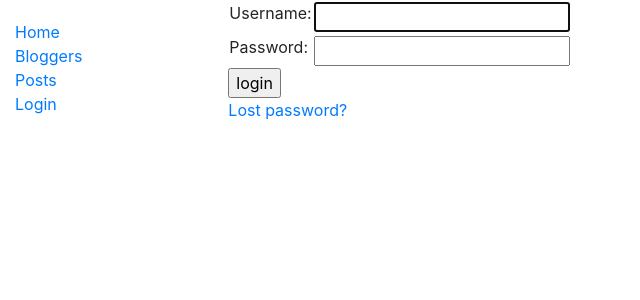
After one commit to momentum-cohort-2019-02/w4-miniblog-AlanaKaimi, a Django app: page /accounts/login/ in a window 1280 px wide. The commit adds this page. Shown: the top 300 px of the page, without its empty margins (0-640 px from the left). Run offline with Django 3.2, Linux system fonts and the light colour scheme; some libraries are stand-ins or nearby versions.

Commit message:
Added registration functions

```diff
--- a/catalog/models.py
+++ b/catalog/models.py
@@ -23,7 +23,7 @@ class Blogger(models.Model):
 
     def __str__(self):
         """String for representing the Model object"""
-        return f'{self.last_name}, {self.first_name}'
+        return f'{self.user_name}'
 
 
 class BlogPost(models.Model):
--- a/catalog/templates/base_generic.html
+++ b/catalog/templates/base_generic.html
@@ -18,10 +18,37 @@
                         <li><a href="{% url 'index' %}">Home</a></li>
                         <li><a href="{% url 'bloggers' %}">Bloggers</a></li>
                         <li><a href="{% url 'blogposts' %}">Posts</a></li>
+                        {% if user.is_authenticated %}
+                            <li>User: {{ user.get_username }}</li>
+                            <li><a href="{% url 'logout' %}?next={{request.path}}">Logout</a></li>
+                        {% else %}
+                            <li><a href="{% url 'login' %}?next={{request.path}}">Login</a></li>
+                        {% endif %}
                     </ul>
                 {% endblock %}
                 </div>
-                <div class="col-sm-10">{% block content %}{% endblock %}</div>
+                <div class="col-sm-10">
+                {% block content %}{% endblock %}
+
+                {% block pagination %}
+                    {% if is_paginated %}
+                    <div class="pagination">
+                        <span class="page-links">
+                        {% if page_obj.has_previous %}
+                            <a href="{{ request.path }}?page={{ page_obj.previous_page_number }}">previous</a>
+                        {% endif %}
+                        <span class="page-current">
+                            Page {{ page_obj.number }} of {{ page_obj.paginator.num_pages }}
+                        </span>
+                        {% if page_obj.has_next %}
+                            <a href="{{ request.path }}?page={{ page_obj.next_page_number }}">next</a>
+                        {% endif %}
+                        </span>
+                    </div>
+                    {% endif %}
+                {% endblock %}
+                </div>
+
             </div>
         </div>
     </body>
--- a/catalog/templates/catalog/blogger_detail.html
+++ b/catalog/templates/catalog/blogger_detail.html
@@ -3,9 +3,9 @@
 {% block content %}
     <h1>Blogger: {{ blogger.user_name }}</h1>
 
-    <p>{{ blogger.bio }}</p>
+    <p><strong>Bio: </strong>{{ blogger.user_bio }}</p>
 
-    <div style="margin-left:20px; margin-top:20px">
+    <div style="margin-top:20px">
         <h4>Posts:</h4>
 
         {% for blogpost in blogger.blogpost_set.all %}
--- a/catalog/templates/catalog/blogger_list.html
+++ b/catalog/templates/catalog/blogger_list.html
@@ -6,7 +6,7 @@
     <ul>
         {% for blogger in blogger_list %}
         <li>
-            <a href="{{ blogger.get_absolute_url }}">{{ blogger.user_name }}</a> ({{blogger.blogpost}})
+            <a href="{{ blogger.get_absolute_url }}">{{ blogger.user_name }}</a>
         </li>
         {% endfor %}
     </ul>
--- a/catalog/templates/catalog/blogpost_detail.html
+++ b/catalog/templates/catalog/blogpost_detail.html
@@ -2,8 +2,9 @@
 
 {% block content %}
     <h1>{{ blogpost.title }}</h1>
+    <p><strong>Post date </strong>{{ blogpost.post_date }}</p>
 
-    <p><strong><a href="{% url 'blogger-detail' blogpost.blogger.pk %}">{{  blogpost.blogger }}</a></strong></p>
+    <p><strong>Blogger: </strong><a href="{% url 'blogger-detail' blogpost.blogger.pk %}">{{  blogpost.blogger }}</a></p>
 
     <p>{{ blogpost.content }}</p>
 
--- a/catalog/templates/catalog/blogpost_list.html
+++ b/catalog/templates/catalog/blogpost_list.html
@@ -6,7 +6,7 @@
     <ul>
         {% for blogpost in blogpost_list %}
         <li>
-            <a href="{{ blogpost.get_absolute_url }}">{{ blogpost.title }}</a> ({{blogpost.blogger}})
+            <a href="{{ blogpost.get_absolute_url }}">{{ blogpost.title }}</a> ({{ blogpost.post_date }}) --<a href="{{ blogpost.blogger.get_absolute_url }}">{{ blogpost.blogger }}</a>
         </li>
         {% endfor %}
     </ul>
--- a/catalog/views.py
+++ b/catalog/views.py
@@ -2,6 +2,8 @@ from django.shortcuts import render
 from catalog.models import Blogger, BlogPost
 from django.views import generic
 from django.urls import reverse, reverse_lazy
+from django.contrib.auth.mixins import LoginRequiredMixin
+from django.contrib.auth.decorators import permission_required
 
 # Create your views here.
 
@@ -22,6 +24,7 @@ def index(request):
 
 class BloggerListView(generic.ListView):
     model = Blogger
+    paginate_by = 3
 
 class BloggerDetailView(generic.DetailView):
     model = Blogger
@@ -29,6 +32,7 @@ class BloggerDetailView(generic.DetailView):
 
 class BlogPostListView(generic.ListView):
     model = BlogPost
+    paginate_by = 3
 
 class BlogPostDetailView(generic.DetailView):
     model = BlogPost
--- a/mini_blog/settings.py
+++ b/mini_blog/settings.py
@@ -121,3 +121,4 @@ USE_TZ = True
 # https://docs.djangoproject.com/en/2.1/howto/static-files/
 
 STATIC_URL = '/static/'
+LOGIN_REDIRECT_URL = '/'
--- a/mini_blog/urls.py
+++ b/mini_blog/urls.py
@@ -23,6 +23,7 @@ urlpatterns = [
     path('admin/', admin.site.urls),
     path('catalog/', include('catalog.urls')),
     path('', RedirectView.as_view(url='/catalog/', permanent=True)),
+    path('accounts/', include('django.contrib.auth.urls')),
 ]
 
 urlpatterns += static(settings.STATIC_URL, document_root=settings.STATIC_ROOT)
--- /dev/null
+++ b/templates/registration/logged_out.html
@@ -0,0 +1,6 @@
+{% extends "base_generic.html" %}
+
+{% block content %}
+    <p>Logged out!</p>
+    <a href="{% url 'login' %}">Click here to login again.</a>
+{% endblock %}
--- /dev/null
+++ b/templates/registration/login.html
@@ -0,0 +1,39 @@
+{% extends "base_generic.html" %}
+
+{% block content %}
+
+{% if form.errors %}
+    <p> Your username and password didn't match. Please try again.</p>
+    {% endif %}
+
+{% if next %}
+    {% if user.is_authenticated %}
+        <p>Your account doesn't have access to this page. To proceed, please login with an account that has access.</p>
+    {% else %}
+        <p>Please login to see this page.</p>
+    {% endif %}
+{% endif %}
+
+<form method="post" action="{% url 'login' %}">
+{% csrf_token %}
+<table>
+
+<tr>
+    <td>{{ form.username.label_tag }}</td>
+    <td>{{ form.username }}</td>
+</tr>
+
+<tr>
+    <td>{{ form.password.label_tag }}</td>
+    <td>{{ form.password }}</td>
+</tr>
+</table>
+
+<input type="submit" value="login" />
+<input type="hidden" name="next" value="{{ next }}" />
+</form>
+
+{# Assumes you setup the password_reset view in your URLconf #}
+<p><a href="{% url 'password_reset' %}">Lost password?</a></p>
+
+{% endblock %}
--- /dev/null
+++ b/templates/registration/password_reset_complete.html
@@ -0,0 +1,6 @@
+{% extends "base_generic.html" %}
+
+{% block content %}
+    <h1>The password has been changed!</h1>
+    <p><a href="{% url 'login' %}"> log in again?</a></p>
+{% endblock %}
--- /dev/null
+++ b/templates/registration/password_reset_done.html
@@ -0,0 +1,5 @@
+{% extends "base_generic.html" %}
+
+{% block content %}
+    <p>We've emailed you instructions for setting your password. if they haven't arrived in a few minutes, check your spam folder.</p>
+{% endblock %}
--- /dev/null
+++ b/templates/registration/password_reset_email.html
@@ -0,0 +1,2 @@
+Someone asked for password reset email {{ email }}. Follow the link below:
+{{ protocol }}://{{ domain }}{% url 'password_reset_confirm' uidb64=uid token=token %}
```
Also changed, not shown: templates/registration/password_reset_confirm.html (added, +29 -0 lines), templates/registration/password_reset_form.html (added, +12 -0 lines), README.md.
